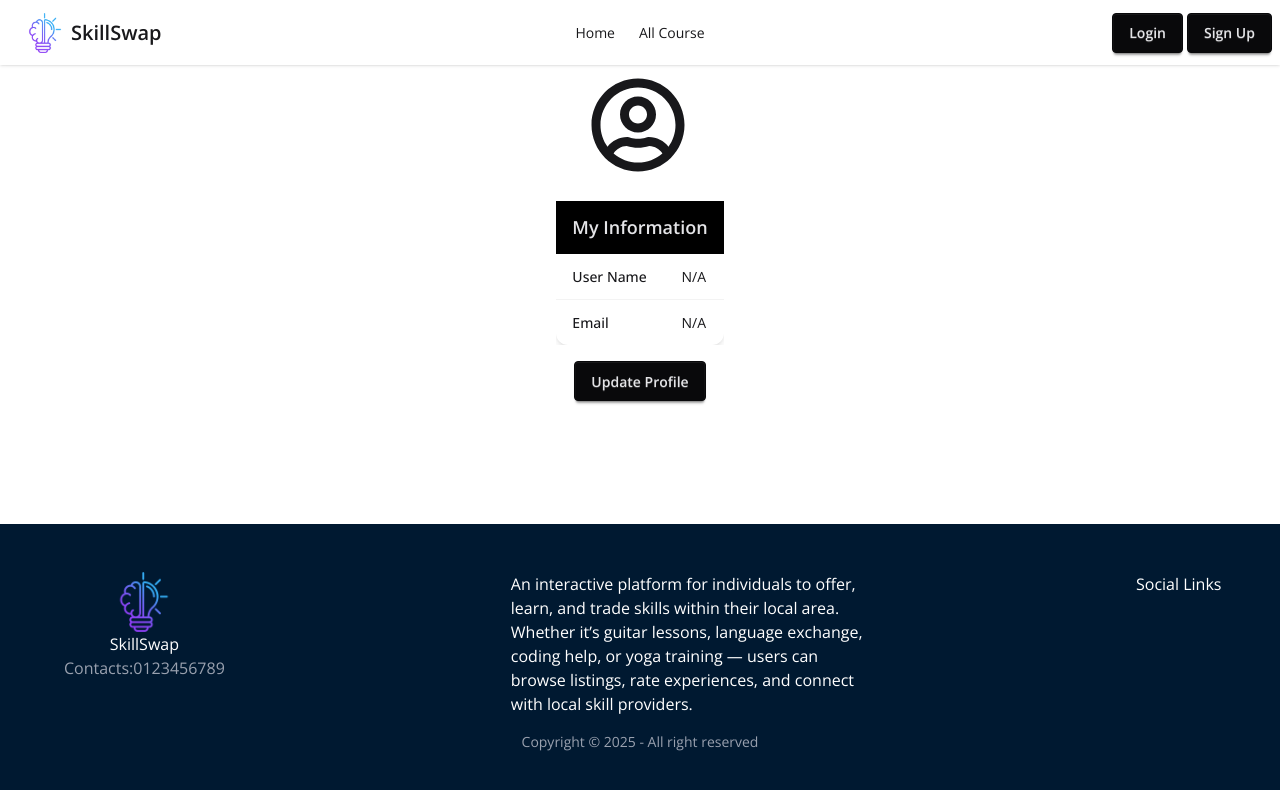
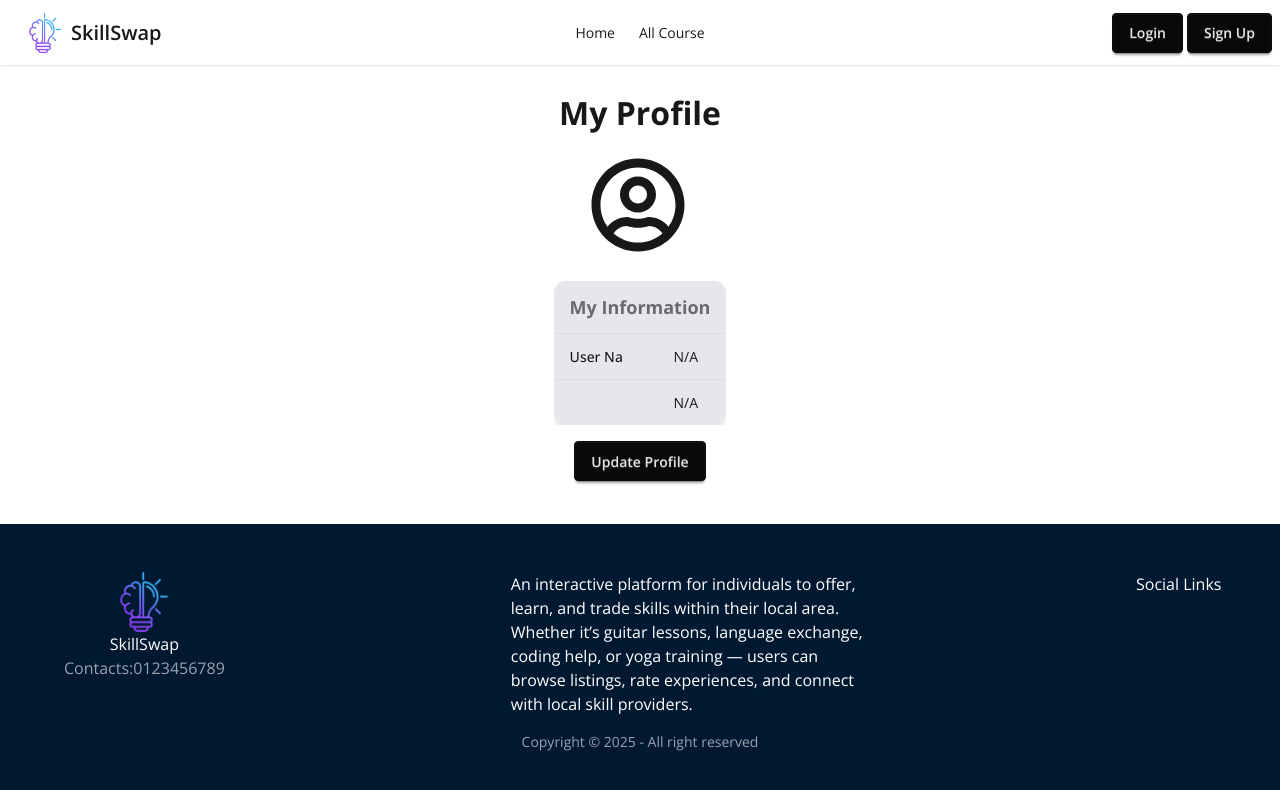
Before and after one commit to SaimumAoyon1134/Skill-Development, a React (Vite) app: page /myprofile in a window 1280 px wide. Shown: the top 790 px of the page. Built offline with nearby package versions, Linux system fonts and the light colour scheme; no server answers; some icons are missing.

Commit message:
animation adding

```diff
--- a/package.json
+++ b/package.json
@@ -17,6 +17,7 @@
     "@tailwindcss/vite": "^4.1.14",
     "animate.css": "^4.1.1",
     "firebase": "^12.4.0",
+    "gsap": "^3.13.0",
     "motion": "^12.23.24",
     "react": "^19.1.1",
     "react-dom": "^19.1.1",
--- a/src/MyProfile.jsx
+++ b/src/MyProfile.jsx
@@ -1,24 +1,43 @@
-import React, { useContext } from "react";
+import React, { useContext, useEffect } from "react";
 import { AuthContext } from "./AuthContext";
 import { FaRegUserCircle } from "react-icons/fa";
-import { Navigate, useNavigate } from "react-router-dom";
+import { useNavigate } from "react-router-dom";
 import Loading from "./Loading";
 import "animate.css";
+import { typewriterEffect } from "./gsapTypewriter";
 
 const MyProfile = () => {
-    const navigate =useNavigate()
-    const { user,isLoading } = useContext(AuthContext);
-    if (!user) {
-        navigate("/")
-    }
-      if (isLoading) {
-        return (
-          <Loading></Loading>
-        );
-      }
+  const navigate = useNavigate();
+  const { user, isLoading } = useContext(AuthContext);
+
+  useEffect(() => {
+    // Apply typing animations sequentially
+    typewriterEffect("#profileTitle");
+    typewriterEffect("#tableTitle", 2.5);
+    typewriterEffect("#userLabel", 4.5);
+    typewriterEffect("#emailLabel", 6);
+  }, []);
+
+  if (!user) navigate("/");
+  if (isLoading) return <Loading />;
+
   return (
-    <div className="flex flex-col items-center justify-center mt-3 animate__animated animate__fadeInDown">
-      <div className="w-[100px] h-[100px] ">
+    <div className="flex flex-col items-center justify-center  w-[30%] mx-auto p-3 mt-3 animate__animated animate__fadeInDown">
+      {/* Animated heading */}
+      <h1
+        id="profileTitle"
+        style={{
+          fontSize: "2rem",
+          fontWeight: "bold",
+          textAlign: "center",
+          marginBottom: "20px",
+          whiteSpace: "pre",
+        }}
+      >
+        My Profile
+      </h1>
+
+      <div className="w-[100px] h-[100px]">
         {user?.photoURL ? (
           <img
             src={user.photoURL}
@@ -29,33 +48,41 @@ const MyProfile = () => {
           <FaRegUserCircle className="text-8xl" />
         )}
       </div>
+
       <div className="flex flex-col items-center">
         <div className="overflow-x-auto mt-6">
-          <table className="table w-full max-w-md mx-auto bg-base-100 shadow-md rounded-xl">
+          <table className="table bg-gray-200 w-full max-w-md mx-auto shadow-md rounded-xl">
             <thead>
-              <tr className="bg-black text-neutral-content">
-                <th colSpan={2} className="text-center text-lg font-semibold">
+              <tr>
+                <th
+                  colSpan={2}
+                  id="tableTitle"
+                  className="text-center text-lg font-bold"
+                >
                   My Information
                 </th>
               </tr>
             </thead>
             <tbody>
               <tr className="hover">
-                <td className="font-medium">User Name</td>
+                <td id="userLabel" className="font-medium">
+                  User Name
+                </td>
                 <td>{user?.displayName || "N/A"}</td>
               </tr>
               <tr className="hover">
-                <td className="font-medium">Email</td>
+                <td id="emailLabel" className="font-medium">
+                  Email
+                </td>
                 <td>{user?.email || "N/A"}</td>
               </tr>
             </tbody>
           </table>
         </div>
+
         <button
           className="btn btn-neutral mt-4"
-          onClick={() => {
-            navigate("/update");
-          }}
+          onClick={() => navigate("/update")}
         >
           Update Profile
         </button>
--- a/src/UpdateProfile.jsx
+++ b/src/UpdateProfile.jsx
@@ -27,9 +27,11 @@ const UpdateProfile = () => {
   }
 
   return (
-    <div className="hero bg-base-200 min-h-screen animate__animated animate__fadeInDown">
+    <div className="hero my-auto  animate__animated animate__fadeInDown">
       <Toaster position="top-center" reverseOrder={false} />
+
       <div className="card bg-base-100 w-full max-w-sm shrink-0 shadow-2xl">
+        <h1 className='text-2xl mt-2 text-center font-bold'>Update Your Profile</h1>
         <div className="card-body">
           <form onSubmit={handleSubmit}>
             <fieldset className="fieldset">
--- /dev/null
+++ b/src/gsapTextAnimation.js
@@ -0,0 +1,17 @@
+import { gsap } from "gsap";
+
+export const startTextAnimation = () => {
+  const text = document.getElementById("profileTitle");
+  if (!text) return;
+
+  gsap.fromTo(
+    text,
+    { opacity: 0, y: -50 },
+    {
+      opacity: 1,
+      y: 0,
+      duration: 1.5,
+      ease: "power2.out",
+    }
+  );
+};
--- /dev/null
+++ b/src/gsapTypewriter.js
@@ -0,0 +1,19 @@
+import { gsap } from "gsap";
+import { TextPlugin } from "gsap/TextPlugin";
+
+gsap.registerPlugin(TextPlugin);
+
+export const typewriterEffect = (selector, delay = 0) => {
+  const el = document.querySelector(selector);
+  if (!el) return;
+
+  const text = el.textContent;
+  el.textContent = ""; // start empty
+
+  gsap.to(el, {
+    duration: text.length * 0.07, // typing speed
+    text: text,
+    ease: "none",
+    delay: delay,
+  });
+};
```
Also changed, not shown: 1 other file (tests, documents, lock files or other folders).
